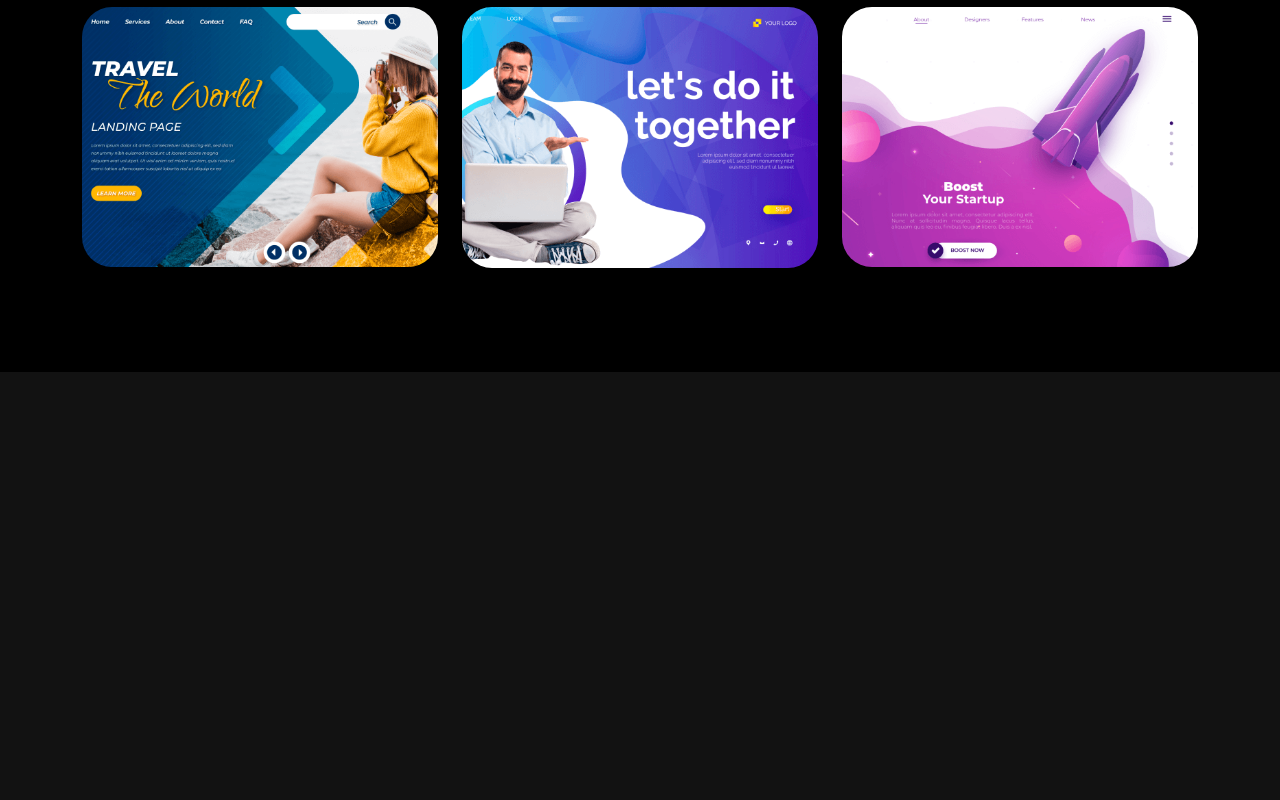
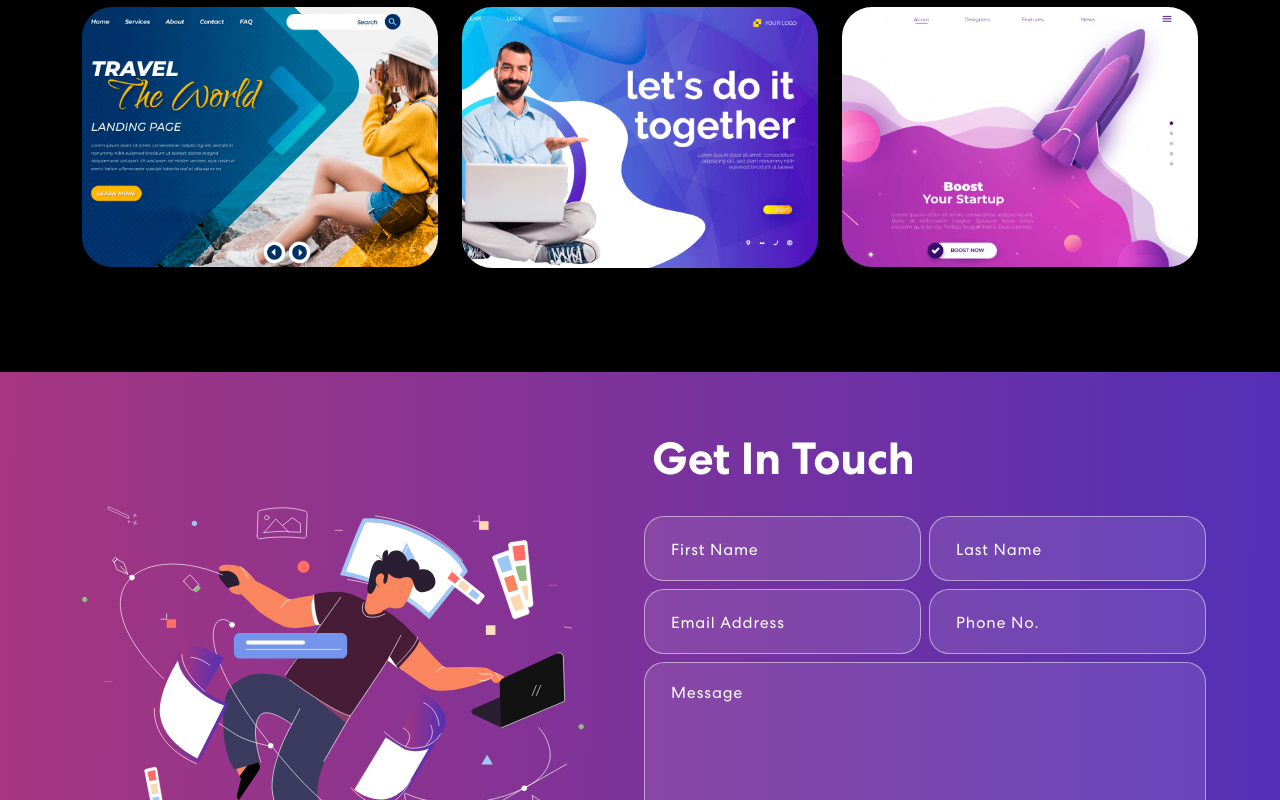
Before and after one commit to paulofelipebrito/animated-portfolio, a React (Create React App) app: page / in a window 1280 px wide. Shown: the part 2000-2800 px from the top of the page. Before the commit the page ends 2372 px from the top, so only its background shows below. Built offline with nearby package versions, Linux system fonts and the light colour scheme; the HTML template or start-up script is replaced by a standard one.

Commit message:
feat: Contact component

```diff
--- a/src/App.js
+++ b/src/App.js
@@ -4,6 +4,7 @@ import { NavBar } from "./components/Navbar";
 import { Banner } from './components/Banner';
 import { Skills } from './components/Skills';
 import { Projects } from './components/Projects';
+import { Contact } from './components/Contact';
 
 function App() {
   return (
@@ -12,6 +13,7 @@ function App() {
       <Banner />
       <Skills />
       <Projects />
+      <Contact />
     </div>
   );
 }
--- /dev/null
+++ b/src/components/Contact.jsx
@@ -0,0 +1,95 @@
+import { useState } from "react";
+import { Container, Row, Col } from "react-bootstrap";
+import contactImg from "../assets/img/contact-img.svg";
+import 'animate.css';
+import TrackVisibility from 'react-on-screen';
+
+export const Contact = () => {
+  const formInitialDetails = {
+    firstName: '',
+    lastName: '',
+    email: '',
+    phone: '',
+    message: ''
+  }
+  const [formDetails, setFormDetails] = useState(formInitialDetails);
+  const [buttonText, setButtonText] = useState('Send');
+  const [status, setStatus] = useState({});
+
+  const onFormUpdate = (category, value) => {
+      setFormDetails({
+        ...formDetails,
+        [category]: value
+      })
+  }
+
+  const handleSubmit = async (e) => {
+    e.preventDefault();
+    setButtonText("Sending...");
+    let response = await fetch("http://localhost:5000/contact", {
+      method: "POST",
+      headers: {
+        "Content-Type": "application/json;charset=utf-8",
+      },
+      body: JSON.stringify(formDetails),
+    });
+    setButtonText("Send");
+    let result = await response.json();
+    setFormDetails(formInitialDetails);
+    if (result.code == 200) {
+      setStatus({ succes: true, message: 'Message sent successfully'});
+    } else {
+      setStatus({ succes: false, message: 'Something went wrong, please try again later.'});
+    }
+  };
+
+  return (
+    <section className="contact" id="connect">
+      <Container>
+        <Row className="align-items-center">
+          <Col size={12} md={6}>
+            <TrackVisibility>
+              {({ isVisible }) =>
+                <img className={isVisible ? "animate__animated animate__zoomIn" : ""} src={contactImg} alt="Contact Us"/>
+              }
+            </TrackVisibility>
+          </Col>
+          <Col size={12} md={6}>
+            <TrackVisibility>
+              {({ isVisible }) =>
+                <div className={isVisible ? "animate__animated animate__fadeIn" : ""}>
+                <h2>Get In Touch</h2>
+                <form onSubmit={handleSubmit}>
+                  <Row>
+                    <Col size={12} sm={6} className="px-1">
+                      <input type="text" value={formDetails.firstName} placeholder="First Name" onChange={(e) => onFormUpdate('firstName', e.target.value)} />
+                    </Col>
+                    <Col size={12} sm={6} className="px-1">
+                      <input type="text" value={formDetails.lasttName} placeholder="Last Name" onChange={(e) => onFormUpdate('lastName', e.target.value)}/>
+                    </Col>
+                    <Col size={12} sm={6} className="px-1">
+                      <input type="email" value={formDetails.email} placeholder="Email Address" onChange={(e) => onFormUpdate('email', e.target.value)} />
+                    </Col>
+                    <Col size={12} sm={6} className="px-1">
+                      <input type="tel" value={formDetails.phone} placeholder="Phone No." onChange={(e) => onFormUpdate('phone', e.target.value)}/>
+                    </Col>
+                    <Col size={12} className="px-1">
+                      <textarea rows="6" value={formDetails.message} placeholder="Message" onChange={(e) => onFormUpdate('message', e.target.value)}></textarea>
+                      <button type="submit"><span>{buttonText}</span></button>
+                    </Col>
+                    {
+                      status.message &&
+                      <Col>
+                        <p className={status.success === false ? "danger" : "success"}>{status.message}</p>
+                      </Col>
+                    }
+                  </Row>
+                </form>
+              </div>}
+            </TrackVisibility>
+          </Col>
+        </Row>
+      </Container>
+    </section>
+  )
+}
```
